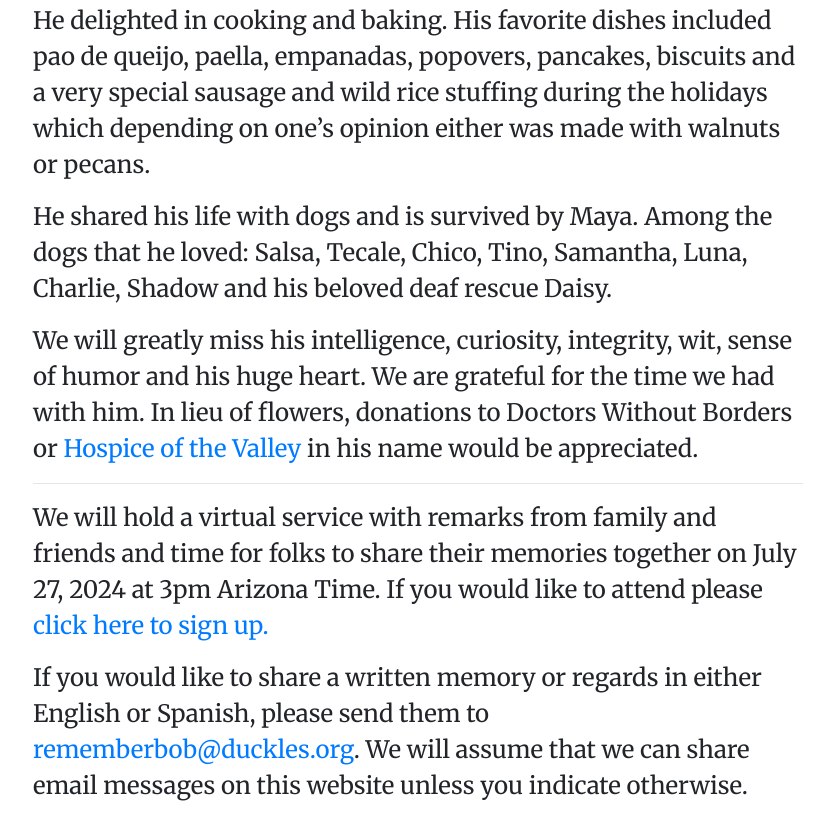
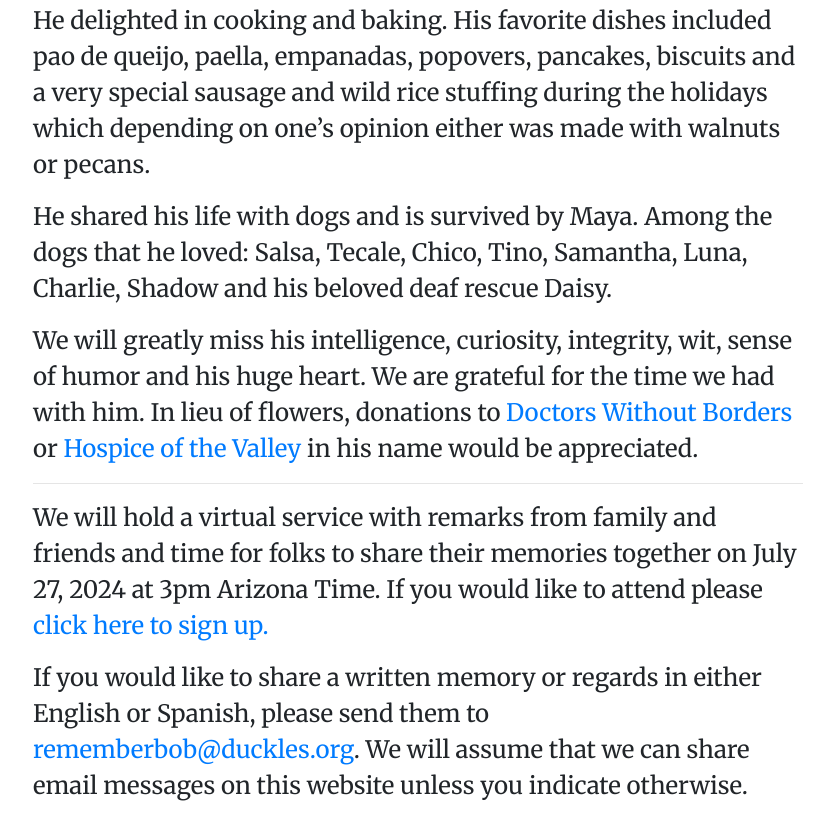
Before and after one commit to jduckles/bob, a plain HTML site: page index.html in a window 1280 px wide. Shown: the part 3711-4531 px from the top of the page, without its empty margins (222-1049 px from the left). Drawn offline with nearby package versions, Linux system fonts and the light colour scheme.

Commit message:
Update index.html

```diff
--- a/index.html
+++ b/index.html
@@ -88,7 +88,7 @@ He shared his life with dogs and is survived by Maya. Among the dogs that he lov
 </p>
 
 <p>
-We will greatly miss his intelligence, curiosity, integrity, wit, sense of humor and his huge heart. We are grateful for the time we had with him. In lieu of flowers, donations to Doctors Without Borders or <a href="https://www.hov.org/donate/donate-now/">Hospice of the Valley</a> in his name would be appreciated.
+We will greatly miss his intelligence, curiosity, integrity, wit, sense of humor and his huge heart. We are grateful for the time we had with him. In lieu of flowers, donations to <a href="https://www.doctorswithoutborders.org/get-involved/ways-to-give">Doctors Without Borders</a> or <a href="https://www.hov.org/donate/donate-now/">Hospice of the Valley</a> in his name would be appreciated.
 </p>
 
         <hr>
```
